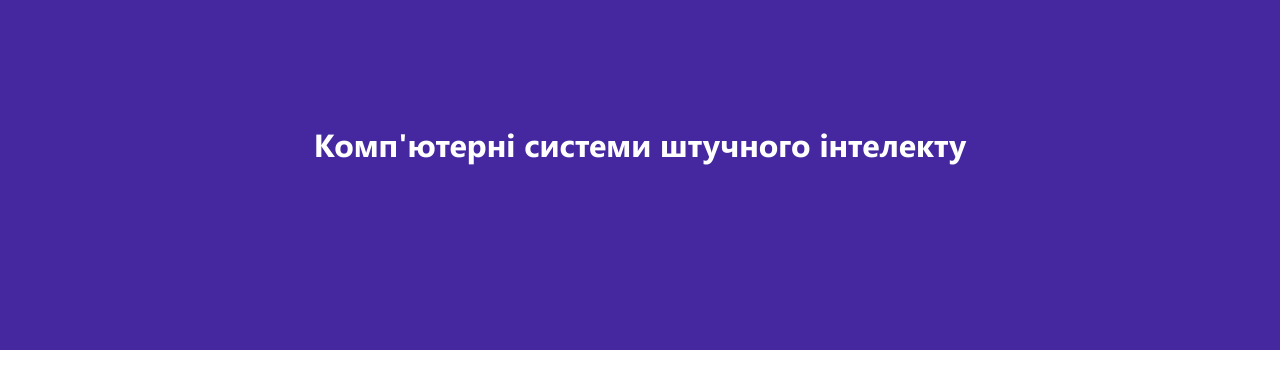
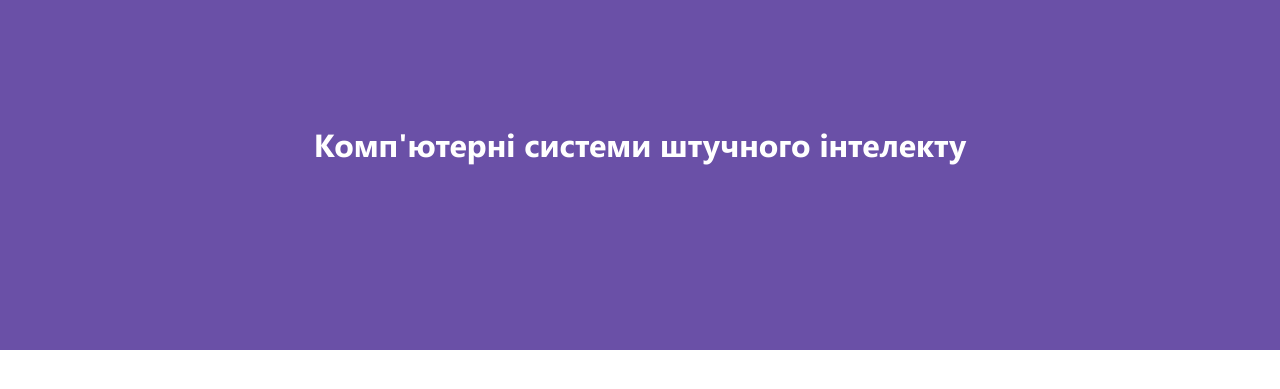
Before and after one commit to TarasMykytka/diploma, a PHP site: page /view/header.php in a window 1280 px wide. Shown: the top 389 px of the page. Run offline with PHP 8.4, Linux system fonts and the light colour scheme.

Commit message:
Change color palette

```diff
--- a/assets/sass/_color.sass
+++ b/assets/sass/_color.sass
@@ -1,7 +1,7 @@
-$cm: #4527A0
+$cm: #6a50a7
 $ct: #F5F5F5
 $colorthird: rgb(117, 114, 121)
 $colorplaceholder: rgba(0,0,0,.6)
-$link: #673AB7
-$link_hover: #311B92
+$link: #8067b7
+$link_hover: #6a50a7
 $c_err: #D32F2F
--- a/assets/sass/_style.sass
+++ b/assets/sass/_style.sass
@@ -188,7 +188,6 @@ body
 
 
 
-
 .lab
   &__file_wrapper,
   &__range_wrapper,
--- a/view/lab.php
+++ b/view/lab.php
@@ -334,7 +334,7 @@
                         <div class="lab__test-samples_wrapper">
                             <h3 class="lab__test-samples_title">Семпл для перевірки</h3>
                             <div class="lab__test-samples_count"></div>
-                            <input class="lab__test-samples" id="test-samples" name="test-samples" type="text" value="5.1,3.5,1.4,0.2">
+                            <input class="lab__test-samples" id="test-samples" name="test-samples" type="text" value="">
                             <div class="lab__test-samples_err">Введіть коректно семпл</div>
                         </div>
                         <input id="lab_id" name="lab_id" type="hidden" value="<?=$data[0];?>">
```
Also changed, not shown: assets/css/common.css, 1 other file.
